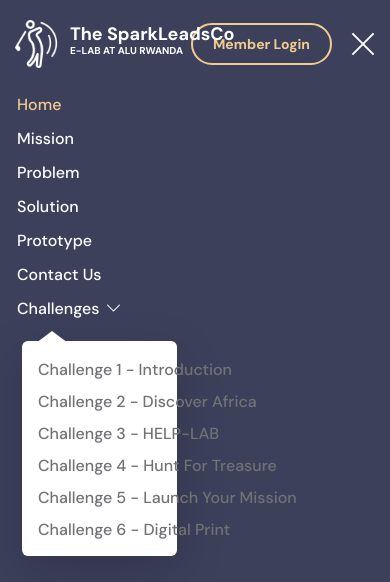
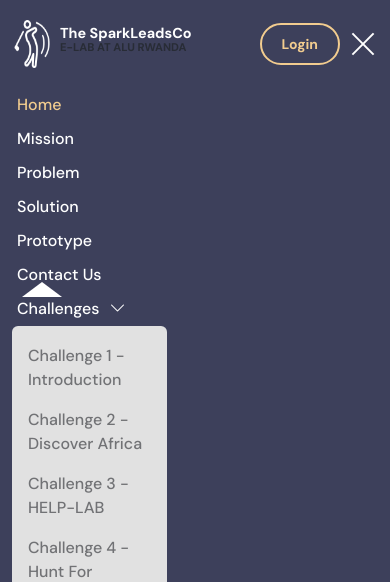
Before and after one commit to Irasubiza-Tharcisse/TheSparkLeadsCo, a Django app: page / in a window 390 px wide, after a click that opens the changed part. Shown: the top 582 px of the page. Run offline with Django 5.2, Linux system fonts and the light colour scheme; some libraries are stand-ins or nearby versions; grey boxes are pictures that could not be loaded.

Commit message:
Refactor navbar and dropdown styles for mobile

```diff
--- a/templates/index.html
+++ b/templates/index.html
@@ -52,6 +52,52 @@
             .member-card:hover .member-img-wrapper img {
                 box-shadow: 0 0 15px rgba(var(--bs-primary-rgb), 0.5);
             }
+
+
+
+            /* Fix for the Dropdown background on mobile */
+@media (max-width: 991.98px) {
+    .navbar-collapse .dropdown-menu {
+        background-color: #f8f9fa; /* Match your navbar's background color */
+        border: none;
+        padding-left: 1.5rem; /* Indent items so they look nested */
+        margin-bottom: 1rem;
+        box-shadow: none !important; /* Shadows look messy inside a collapsed menu */
+    }
+
+    /* Prevent the brand text from overlapping the toggler */
+    .navbar-brand {
+        white-space: normal; /* Allow the name to wrap to two lines if needed */
+        display: flex;
+        align-items: center;
+    }
+}
+@media (max-width: 991.98px) {
+    /* Force the dropdown to expand the navbar background instead of floating over it */
+    .navbar-nav .dropdown-menu {
+        position: static !important;
+        float: none;
+        width: 100%; /* Ensure it takes full width */
+        background-color: rgb(225,225,225); /* Slight tint to distinguish the area */
+        border: none;
+        padding: 10px 0;
+        margin: 0;
+        box-shadow: none;
+    }
+
+    /* Handle long text in the links */
+    .dropdown-item {
+        white-space: normal; /* Allow text to wrap to a second line if it's too long */
+        word-wrap: break-word;
+        padding-top: 12px;
+        padding-bottom: 12px;
+        border-bottom: 1px solid rgba(0,0,0,0.05); /* Optional: separator for clarity */
+    }
+
+    .dropdown-item:last-child {
+        border-bottom: none;
+    }
+}
         </style>
     </head>
 
@@ -527,22 +573,23 @@
         <main>
 
             <nav class="navbar navbar-expand-lg">
-                <div class="container">
-                    <a class="navbar-brand d-flex align-items-center" href="#">
-                        <img src="{% static 'images/logo.png' %}" class="navbar-brand-image img-fluid" alt="ThinkTank Logo">
-                        <span class="navbar-brand-text">
+                <div class="container flex-wrap flex-lg-nowrap"> <a class="navbar-brand d-flex align-items-center me-2" href="#" style="max-width: 60%;">
+                        <img src="{% static 'images/logo.png' %}" class="navbar-brand-image img-fluid" alt="Logo" style="width: 40px;">
+                        <span class="navbar-brand-text ms-2 text-truncate" style="font-size: 0.9rem; line-height: 1.2;">
                             The SparkLeadsCo
-                            <small>E-LAB at ALU Rwanda</small>
+                            <small class="d-block text-muted" style="font-size: 0.7rem;">E-LAB at ALU Rwanda</small>
                         </span>
                     </a>
 
-                    <div class="d-lg-none ms-auto me-3">
-                        <a class="btn custom-btn custom-border-btn" data-bs-toggle="offcanvas" href="#offcanvasExample" role="button" aria-controls="offcanvasExample">Member Login</a>
+                    <div class="d-flex align-items-center ms-auto">
+                        <div class="d-lg-none me-2">
+                            <a class="btn custom-btn custom-border-btn btn-sm" data-bs-toggle="offcanvas" href="#offcanvasExample" role="button">Login</a>
+                        </div>
+
+                        <button class="navbar-toggler" type="button" data-bs-toggle="collapse" data-bs-target="#navbarNav" aria-controls="navbarNav" aria-expanded="false" aria-label="Toggle navigation">
+                            <span class="navbar-toggler-icon"></span>
+                        </button>
                     </div>
-
-                    <button class="navbar-toggler" type="button" data-bs-toggle="collapse" data-bs-target="#navbarNav" aria-controls="navbarNav" aria-expanded="false" aria-label="Toggle navigation">
-                        <span class="navbar-toggler-icon"></span>
-                    </button>
 
                     <div class="collapse navbar-collapse" id="navbarNav">
                         <ul class="navbar-nav ms-lg-auto">
@@ -569,24 +616,23 @@
                             <li class="nav-item">
                                 <a class="nav-link click-scroll" href="#section_6">Contact Us</a>
                             </li>
-
                             <li class="nav-item dropdown">
-                                <a class="nav-link dropdown-toggle" href="#" id="navbarLightDropdownMenuLink" role="button" data-bs-toggle="dropdown" aria-expanded="false">Challenges</a>
-
-                                <ul class="dropdown-menu dropdown-menu-light" aria-labelledby="navbarLightDropdownMenuLink">
-                                    <li><a class="dropdown-item" href="#" data-bs-toggle="modal" data-bs-target="#challenge1Modal">Challenge 1 - Introduction</a></li>
-                                    <li><a class="dropdown-item" href="#" data-bs-toggle="modal" data-bs-target="#challenge2Modal">Challenge 2 - Discover Africa</a></li>
-                                    <li><a class="dropdown-item" href="#" data-bs-toggle="modal" data-bs-target="#challenge3Modal">Challenge 3 - HELP-LAB</a></li>
-                                    <li><a class="dropdown-item" href="#" data-bs-toggle="modal" data-bs-target="#challenge4Modal">Challenge 4 - Hunt For Treasure</a></li>
-                                    <li><a class="dropdown-item" href="#" data-bs-toggle="modal" data-bs-target="#challenge5Modal">Challenge 5 - Launch Your Mission</a></li>
-                                    <li><a class="dropdown-item" href="#" data-bs-toggle="modal" data-bs-target="#challenge6Modal">Challenge 6 - Digital Print</a></li>
+                                <a class="nav-link dropdown-toggle" href="#" id="navbarLightDropdownMenuLink" role="button" data-bs-toggle="dropdown" aria-expanded="false">
+                                    Challenges
+                                </a>
+                                <ul class="dropdown-menu dropdown-menu-light border-0 shadow-sm custom-mobile-dropdown" aria-labelledby="navbarLightDropdownMenuLink">
+                                    <li><a class="dropdown-item py-2" href="#" data-bs-toggle="modal" data-bs-target="#challenge1Modal">Challenge 1 - Introduction</a></li>
+                                    <li><a class="dropdown-item py-2" href="#" data-bs-toggle="modal" data-bs-target="#challenge2Modal">Challenge 2 - Discover Africa</a></li>
+                                    <li><a class="dropdown-item py-2" href="#" data-bs-toggle="modal" data-bs-target="#challenge3Modal">Challenge 3 - HELP-LAB</a></li>
+                                    <li><a class="dropdown-item py-2" href="#" data-bs-toggle="modal" data-bs-target="#challenge4Modal">Challenge 4 - Hunt For Treasure</a></li>
+                                    <li><a class="dropdown-item py-2" href="#" data-bs-toggle="modal" data-bs-target="#challenge5Modal">Challenge 5 - Launch Your Mission</a></li>
+                                    <li><a class="dropdown-item py-2" href="#" data-bs-toggle="modal" data-bs-target="#challenge6Modal">Challenge 6 - Digital Print</a></li>
                                 </ul>
-
                             </li>
                         </ul>
 
                         <div class="d-none d-lg-block ms-lg-3">
-                            <a class="btn custom-btn custom-border-btn" data-bs-toggle="offcanvas" href="#offcanvasExample" role="button" aria-controls="offcanvasExample">Member Login</a>
+                            <a class="btn custom-btn custom-border-btn" data-bs-toggle="offcanvas" href="#offcanvasExample" role="button">Member Login</a>
                         </div>
                     </div>
                 </div>
```
